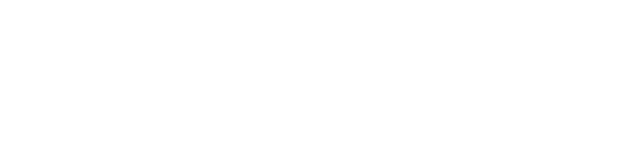
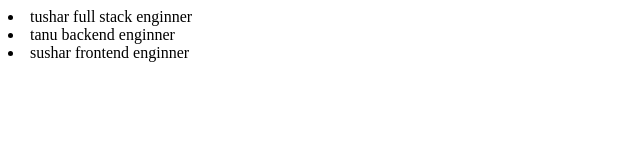
Before and after one commit to Tuhsarshrivastav/JavaScript_Practice, a plain HTML site: page index.html in a window 1280 px wide. Shown: the whole page, without its empty margins (0-640 px from the left). Drawn offline with Linux system fonts and the light colour scheme.

Commit message:
callback example

```diff
--- /dev/null
+++ b/Async Await, Promises, Callbacks.js
@@ -0,0 +1,33 @@
+const datas = [
+  {
+    name: "tushar",
+    profression: "full stack enginner",
+  },
+  {
+    name: "tanu",
+    profression: "backend enginner",
+  },
+];
+function getDats() {
+  setTimeout(() => {
+    let output = "";
+    datas.forEach((data) => {
+      output += `<li>${data.name} ${data.profression}</li>`;
+    });
+    document.body.innerHTML = output;
+  }, 1000);
+}
+
+function createData(newData, callback) {
+  setTimeout(() => {
+    datas.push(newData);
+    callback();
+  }, 2000);
+}
+createData(
+  {
+    name: "sushar",
+    profression: "frontend enginner",
+  },
+  getDats
+);
```
Also changed, not shown: index.html (+1 -1 lines).
